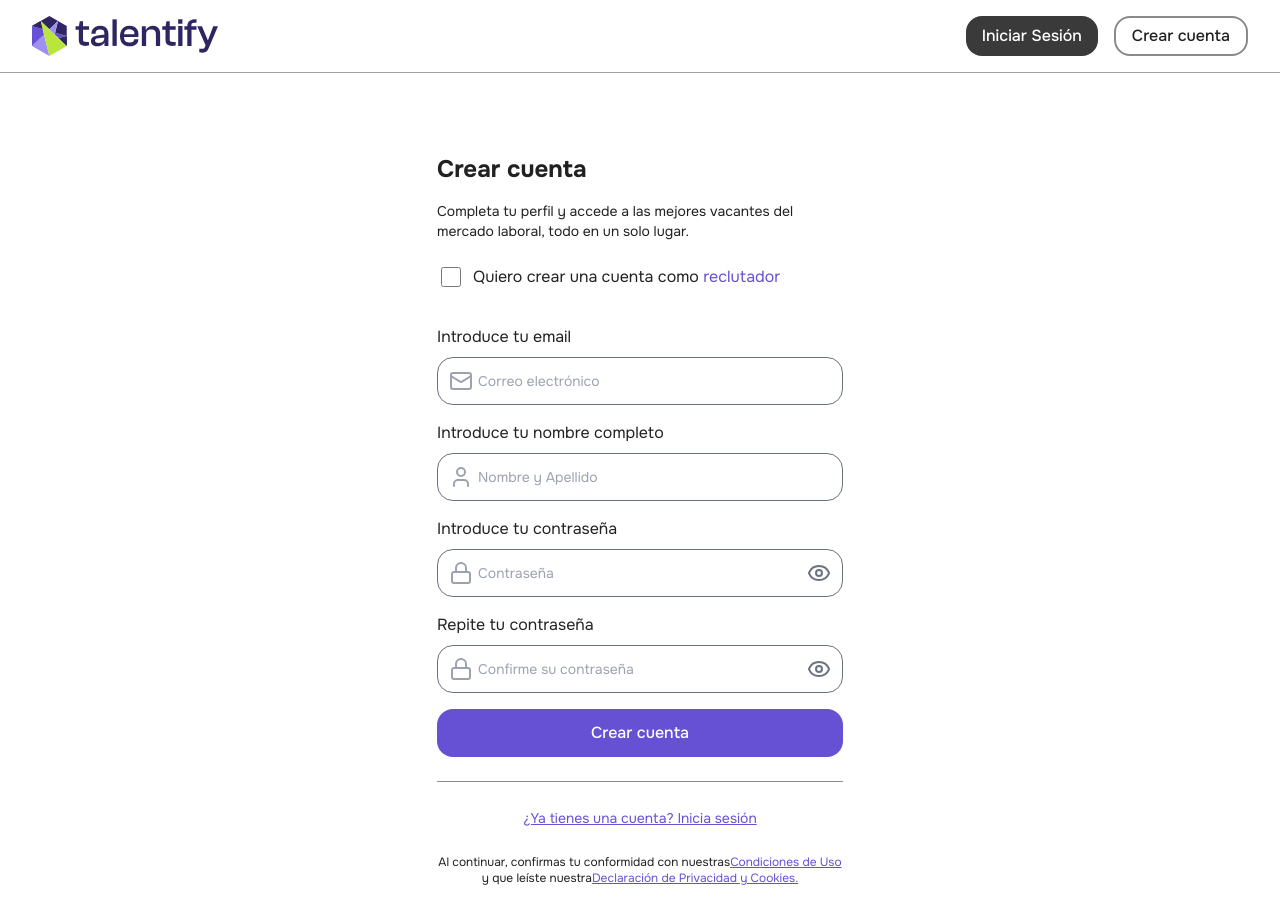
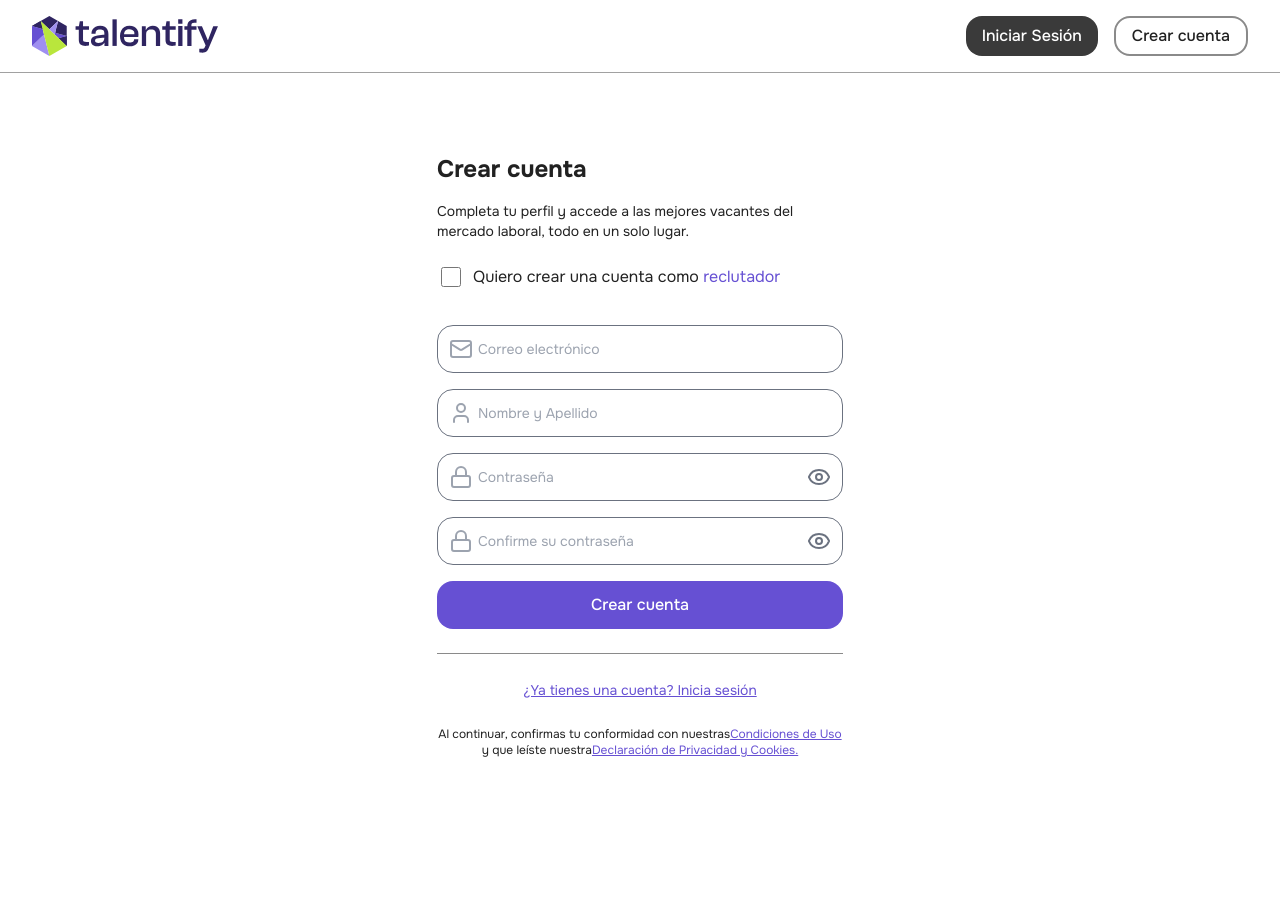
Before and after one commit to mjParedes/TALENTIFY, a Next.js app in the folder frontend/: page /register in a window 1280 px wide. After the commit the page ends 800 px from the top, so only its background shows below. Built offline with nearby package versions, Linux system fonts and the light colour scheme; no server answers.

Commit message:
feat: updated login and register component

```diff
--- a/frontend/src/components/organisms/LoginForm/LoginForm.tsx
+++ b/frontend/src/components/organisms/LoginForm/LoginForm.tsx
@@ -44,7 +44,6 @@ export function LoginForm() {
       <InputField
         name="email"
         placeholder="Correo electrónico"
-        label="Introduce tu email"
         register={register}
         errors={errors}
       >
@@ -55,7 +54,6 @@ export function LoginForm() {
         name="password"
         type={"password"}
         placeholder="Contraseña"
-        label="Introduce tu contraseña"
         register={register}
         errors={errors}
       >
--- a/frontend/src/components/organisms/RegisterForm/RegisterForm.tsx
+++ b/frontend/src/components/organisms/RegisterForm/RegisterForm.tsx
@@ -52,7 +52,6 @@ export function RegisterForm() {
       <InputField
         name="email"
         placeholder="Correo electrónico"
-        label="Introduce tu email"
         register={register}
         errors={errors}
       >
@@ -62,7 +61,6 @@ export function RegisterForm() {
       <InputField
         name="fullName"
         placeholder="Nombre y Apellido"
-        label="Introduce tu nombre completo"
         register={register}
         errors={errors}
       >
@@ -72,7 +70,6 @@ export function RegisterForm() {
       <InputField
         name="password"
         placeholder="Contraseña"
-        label="Introduce tu contraseña"
         type="password"
         register={register}
         errors={errors}
@@ -83,7 +80,6 @@ export function RegisterForm() {
       <InputField
         name="passwordConfirmation"
         placeholder="Confirme su contraseña"
-        label="Repite tu contraseña"
         type="password"
         register={register}
         errors={errors}
```
